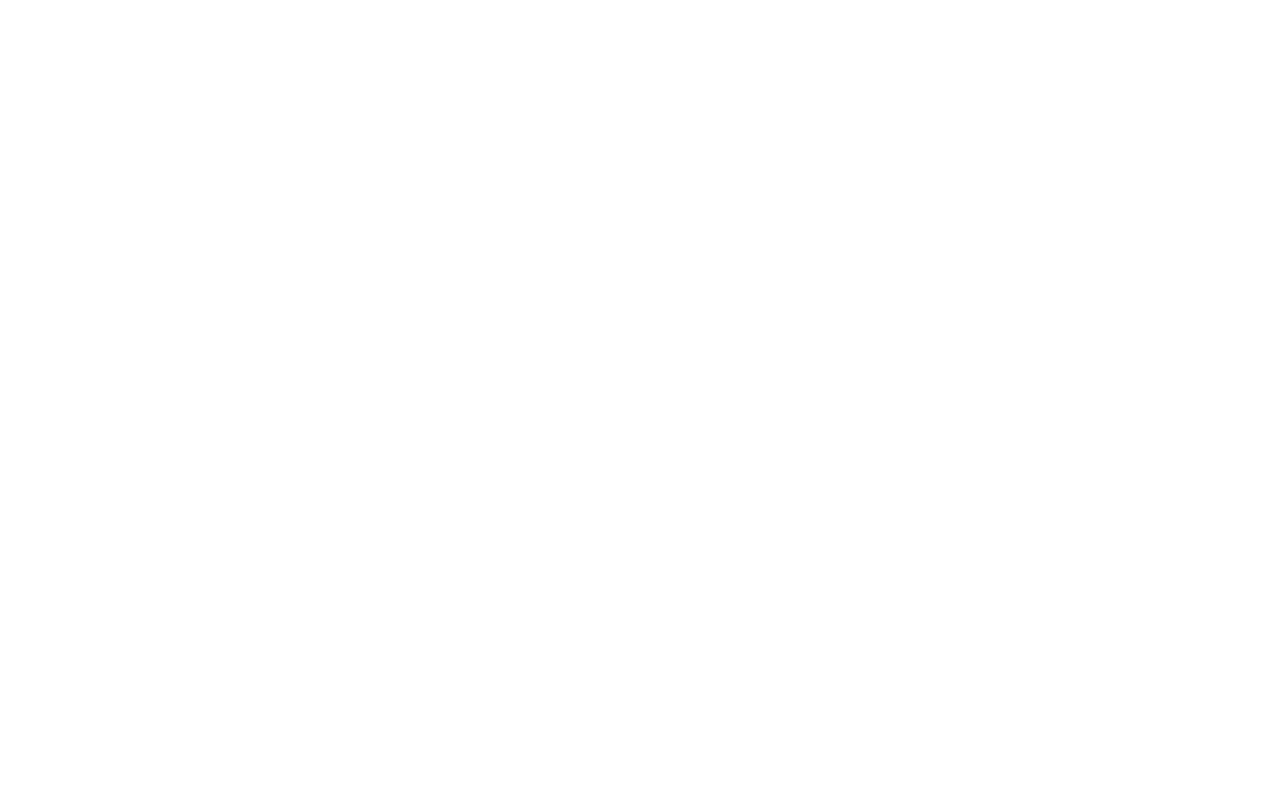
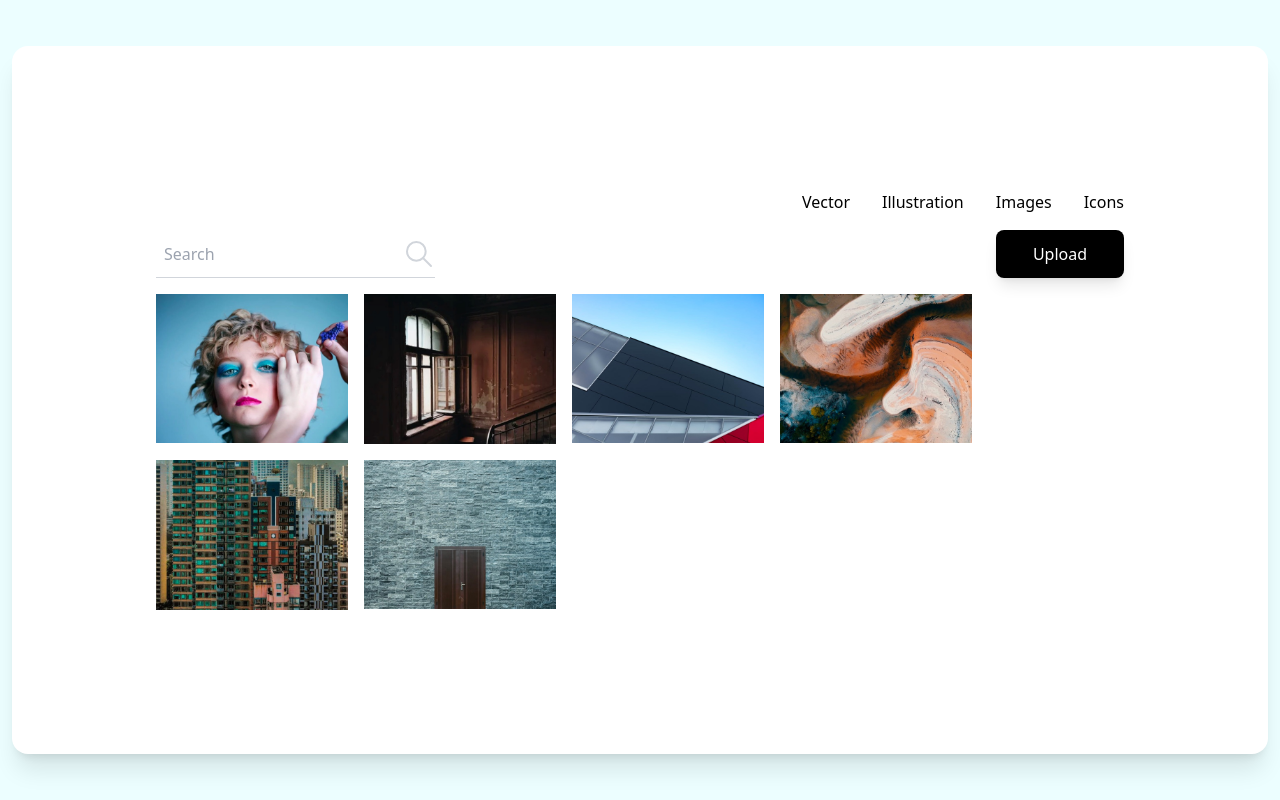
Before and after one commit to gopal-panigrahi/learn-tailwind, a React (Vite) app: page /project-4 in a window 1280 px wide. Before the commit this address had no page. Built offline with nearby package versions, Linux system fonts and the light colour scheme.

Commit message:
added image gallery

```diff
--- a/src/App.tsx
+++ b/src/App.tsx
@@ -4,6 +4,7 @@
 import EmailSubscribe from "./projects/EmailSubscribe";
 import PricingCards from "./projects/PricingCards";
 import ProductModal from "./projects/ProductModal";
+import ImageGallery from "./projects/ImageGallery";
 
 function App() {
   return (
@@ -13,6 +14,7 @@
         <Route path="/project-1" element={<EmailSubscribe />} />
         <Route path="/project-2" element={<PricingCards />} />
         <Route path="/project-3" element={<ProductModal />} />
+        <Route path="/project-4" element={<ImageGallery />} />
       </Routes>
     </BrowserRouter>
   );
--- /dev/null
+++ b/src/projects/ImageGallery/ImageGallery.tsx
@@ -0,0 +1,142 @@
+import image1 from "./assets/image1.jpg";
+import image2 from "./assets/image2.jpg";
+import image3 from "./assets/image3.jpg";
+import image4 from "./assets/image4.jpg";
+import image5 from "./assets/image5.jpg";
+import image6 from "./assets/image6.jpg";
+import bookmark from "./assets/bookmark.svg";
+
+function ImageGallery() {
+  return (
+    <div className="flex min-h-screen items-center justify-center bg-cyan-50">
+      <div className="m-3 flex flex-col space-y-4 rounded-2xl bg-white p-6 shadow-xl md:p-36">
+        <div className="text-md flex flex-col justify-end space-y-4 text-center md:flex-row md:space-x-8 md:space-y-0">
+          <div className="underline-offset-8 transition-all hover:underline">
+            Vector
+          </div>
+          <div className="underline-offset-8 transition-all hover:underline">
+            Illustration
+          </div>
+          <div className="underline-offset-8 transition-all hover:underline">
+            Images
+          </div>
+          <div className="underline-offset-8 transition-all hover:underline">
+            Icons
+          </div>
+        </div>
+
+        <div className="flex flex-col space-y-4 md:flex-row md:justify-between md:space-y-0">
+          <div className="flex flex-row border-b border-gray-300">
+            <input
+              type="text"
+              className="p-2 outline-none placeholder:font-light"
+              placeholder="Search"
+            />
+            <button>
+              <svg
+                xmlns="http://www.w3.org/2000/svg"
+                className="w-8 text-gray-300 duration-200 hover:scale-110"
+                viewBox="0 0 24 24"
+                stroke-width="1.5"
+                stroke="currentColor"
+                fill="none"
+                stroke-linecap="round"
+                stroke-linejoin="round"
+              >
+                <path stroke="none" d="M0 0h24v24H0z" fill="none"></path>
+                <circle cx="10" cy="10" r="7"></circle>
+                <line x1="21" y1="21" x2="15" y2="15"></line>
+              </svg>
+            </button>
+          </div>
+
+          <button className="rounded-lg bg-black p-3 text-white shadow-lg hover:bg-white hover:text-black hover:outline hover:outline-1 md:w-32">
+            Upload
+          </button>
+        </div>
+
+        <div className="flex flex-col flex-wrap gap-4 md:flex-row">
+          <div className="group relative">
+            <img src={image1} alt="" className="w-72 md:w-48" />
+            <div className="absolute bottom-0 flex w-full flex-row justify-between bg-black bg-opacity-40 p-2 text-xs text-white opacity-0 transition-all group-hover:opacity-100">
+              <div>
+                <p>Abstract Painting</p>
+                <p>245 likes - 35 shares</p>
+              </div>
+              <div className="flex items-center">
+                <img src={bookmark} alt="bookmark" />
+              </div>
+            </div>
+          </div>
+
+          <div className="group relative">
+            <img src={image2} alt="" className="w-72 md:w-48" />
+            <div className="absolute bottom-0 flex w-full flex-row justify-between bg-black bg-opacity-40 p-2 text-xs text-white opacity-0 transition-all group-hover:opacity-100">
+              <div>
+                <p>Abstract Painting</p>
+                <p>245 likes - 35 shares</p>
+              </div>
+              <div className="flex items-center">
+                <img src={bookmark} alt="bookmark" />
+              </div>
+            </div>
+          </div>
+
+          <div className="group relative">
+            <img src={image3} alt="" className="w-72 md:w-48" />
+            <div className="absolute bottom-0 flex w-full flex-row justify-between bg-black bg-opacity-40 p-2 text-xs text-white opacity-0 transition-all group-hover:opacity-100">
+              <div>
+                <p>Abstract Painting</p>
+                <p>245 likes - 35 shares</p>
+              </div>
+              <div className="flex items-center">
+                <img src={bookmark} alt="bookmark" />
+              </div>
+            </div>
+          </div>
+
+          <div className="group relative">
+            <img src={image4} alt="" className="w-72 md:w-48" />
+            <div className="absolute bottom-0 flex w-full flex-row justify-between bg-black bg-opacity-40 p-2 text-xs text-white opacity-0 transition-all group-hover:opacity-100">
+              <div>
+                <p>Abstract Painting</p>
+                <p>245 likes - 35 shares</p>
+              </div>
+              <div className="flex items-center">
+                <img src={bookmark} alt="bookmark" />
+              </div>
+            </div>
+          </div>
+
+          <div className="group relative">
+            <img src={image5} alt="" className="w-72 md:w-48" />
+            <div className="absolute bottom-0 flex w-full flex-row justify-between bg-black bg-opacity-40 p-2 text-xs text-white opacity-0 transition-all group-hover:opacity-100">
+              <div>
+                <p>Abstract Painting</p>
+                <p>245 likes - 35 shares</p>
+              </div>
+              <div className="flex items-center">
+                <img src={bookmark} alt="bookmark" />
+              </div>
+            </div>
+          </div>
+
+          <div className="group relative">
+            <img src={image6} alt="" className="w-72 md:w-48" />
+            <div className="absolute bottom-0 flex w-full flex-row justify-between bg-black bg-opacity-40 p-2 text-xs text-white opacity-0 transition-all group-hover:opacity-100">
+              <div>
+                <p>Abstract Painting</p>
+                <p>245 likes - 35 shares</p>
+              </div>
+              <div className="flex items-center">
+                <img src={bookmark} alt="bookmark" />
+              </div>
+            </div>
+          </div>
+        </div>
+      </div>
+    </div>
+  );
+}
+
+export default ImageGallery;
--- /dev/null
+++ b/src/projects/ImageGallery/index.ts
@@ -0,0 +1 @@
+export { default } from "./ImageGallery";
```
